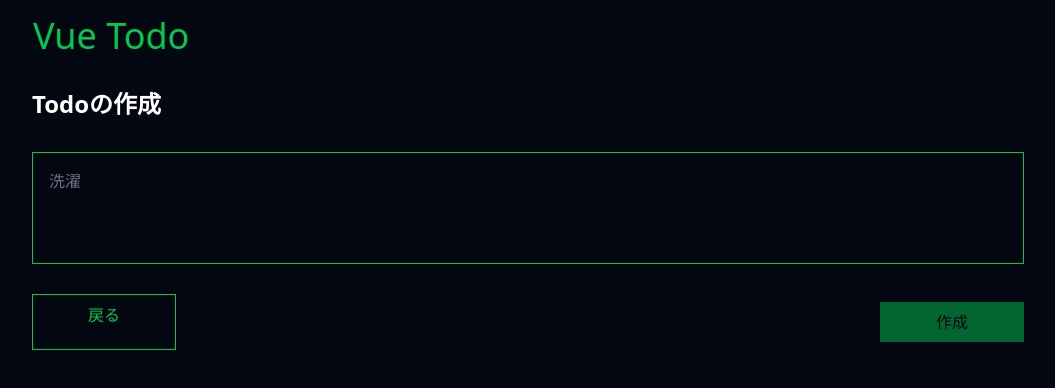
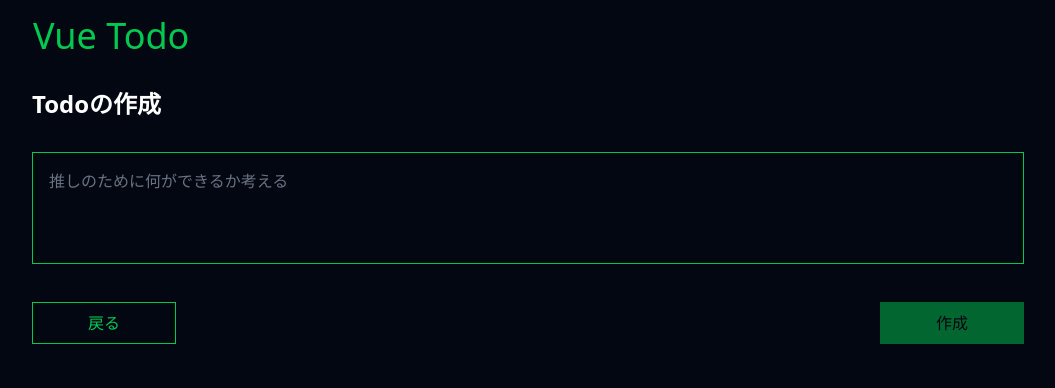
Before and after one commit to FNYukii/VueTodo, a Vue app: page /new in a window 1280 px wide. Shown: the top 388 px of the page, without its empty margins (112-1167 px from the left). Built offline with nearby package versions, Linux system fonts and the light colour scheme.

Commit message:
clean: Linkのコンポーネント化を撤廃

```diff
--- a/src/parts/Link.vue
+++ /dev/null
@@ -1,12 +0,0 @@
-<script setup lang="ts">
-defineProps<{
-  to: string
-  title: string
-}>()
-</script>
-
-<template>
-  <RouterLink v-bind:to="to" class="outlined-button -my-2">{{
-    title
-  }}</RouterLink>
-</template>
--- a/src/screens/CreateScreen.vue
+++ b/src/screens/CreateScreen.vue
@@ -3,7 +3,6 @@ import { ref } from 'vue'
 import { generateSampleTodoContent } from '../utils/form'
 import { useRouter } from 'vue-router'
 import { createTodo } from '../utils/storage'
-import Link from '../parts/Link.vue'
 import Button from '../parts/Button.vue'
 
 document.title = 'Todoの作成 - Vue Todo'
@@ -31,7 +30,7 @@ const handleCreate = () => {
     />
 
     <div class="mt-8 flex justify-between">
-      <Link to="/" title="戻る" />
+      <RouterLink to="/" class="outlined-button">戻る</RouterLink>
 
       <Button
         title="作成"
--- a/src/screens/EditScreenTodoExists.vue
+++ b/src/screens/EditScreenTodoExists.vue
@@ -4,7 +4,6 @@ import { ref } from 'vue'
 import { deleteTodo, updateTodo } from '../utils/storage'
 import { useRouter } from 'vue-router'
 import { generateSampleTodoContent } from '../utils/form'
-import Link from '../parts/Link.vue'
 import Button from '../parts/Button.vue'
 
 const props = defineProps<{
@@ -40,7 +39,7 @@ const handleSave = () => {
     />
 
     <div class="mt-8 flex justify-between gap-8 items-start">
-      <Link to="/" title="戻る" />
+      <RouterLink to="/" class="outlined-button">戻る</RouterLink>
 
       <div class="flex gap-8 flex-wrap justify-end">
         <Button title="削除" variant="outlined" :onClick="handleDelete" />
--- a/src/screens/EditScreenTodoNotExists.vue
+++ b/src/screens/EditScreenTodoNotExists.vue
@@ -1,7 +1,3 @@
-<script setup>
-import Link from '../parts/Link.vue'
-</script>
-
 <template>
   <main>
     <div class="mt-8">
@@ -11,7 +7,7 @@ import Link from '../parts/Link.vue'
     <p class="mt-8 text-secondary">Todoが見つかりませんでした</p>
 
     <div class="mt-8 flex justify-between">
-      <Link to="/" title="戻る" />
+      <RouterLink to="/" class="outlined-button">戻る</RouterLink>
     </div>
   </main>
 </template>
--- a/src/screens/NotFoundScreen.vue
+++ b/src/screens/NotFoundScreen.vue
@@ -1,6 +1,4 @@
 <script setup>
-import Link from '../parts/Link.vue'
-
 document.title = 'Not found - Vue Todo'
 </script>
 
@@ -13,7 +11,7 @@ document.title = 'Not found - Vue Todo'
     <p class="mt-8 text-secondary">ページが見つかりませんでした</p>
 
     <div class="mt-8 flex justify-between">
-      <Link to="/" title="戻る" />
+      <RouterLink to="/" class="outlined-button">戻る</RouterLink>
     </div>
   </main>
 </template>
--- a/src/screens/TopScreen.vue
+++ b/src/screens/TopScreen.vue
@@ -1,6 +1,5 @@
 <script setup>
 import { readTodos } from '../utils/storage'
-import Link from '../parts/Link.vue'
 
 document.title = 'Vue Todo'
 
@@ -12,7 +11,7 @@ const todos = readTodos()
     <div class="mt-8 flex justify-between items-center">
       <h1 class="text-2xl font-bold">Todos</h1>
 
-      <Link to="/new" title="新規Todo" />
+      <RouterLink to="/new" class="outlined-button -my-2">新規Todo</RouterLink>
     </div>
 
     <div class="mt-8">
```
